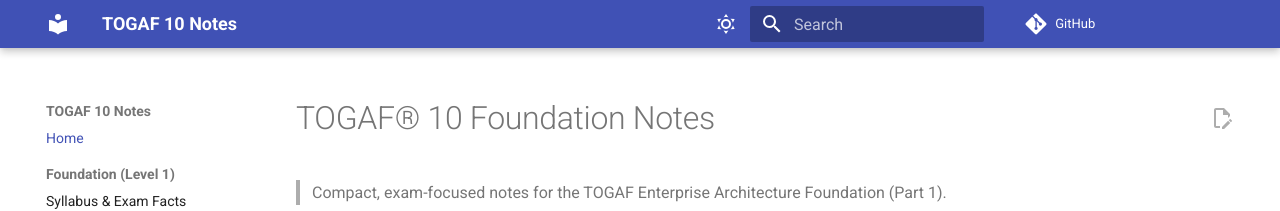
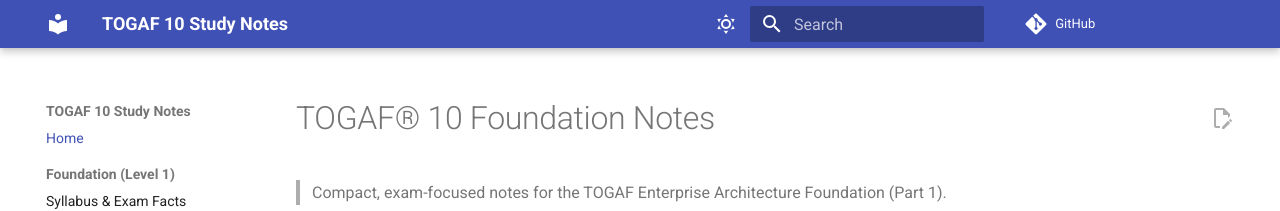
Before and after one commit to meetrickyb/togaf-10, an MkDocs documentation site: the page built from docs/index.md, in a window 1280 px wide. Shown: the top 211 px of the page. Built offline with MkDocs 1.6.1 and Material for MkDocs 9.7.7, drawn with Linux system fonts in a browser that asks for light colours; comment, search, counter and statistics services are not loaded.

Commit message:
trigger actions

```diff
--- a/mkdocs.yml
+++ b/mkdocs.yml
@@ -1,4 +1,4 @@
-site_name: TOGAF 10 Notes
+site_name: TOGAF 10 Study Notes
 site_description: Compact study notes for TOGAF® Enterprise Architecture Foundation
 site_url: https://meetrickyb.github.io/togaf-10
 repo_url: https://github.com/meetrickyb/togaf-10
```
Also changed, not shown: 1 other file.
